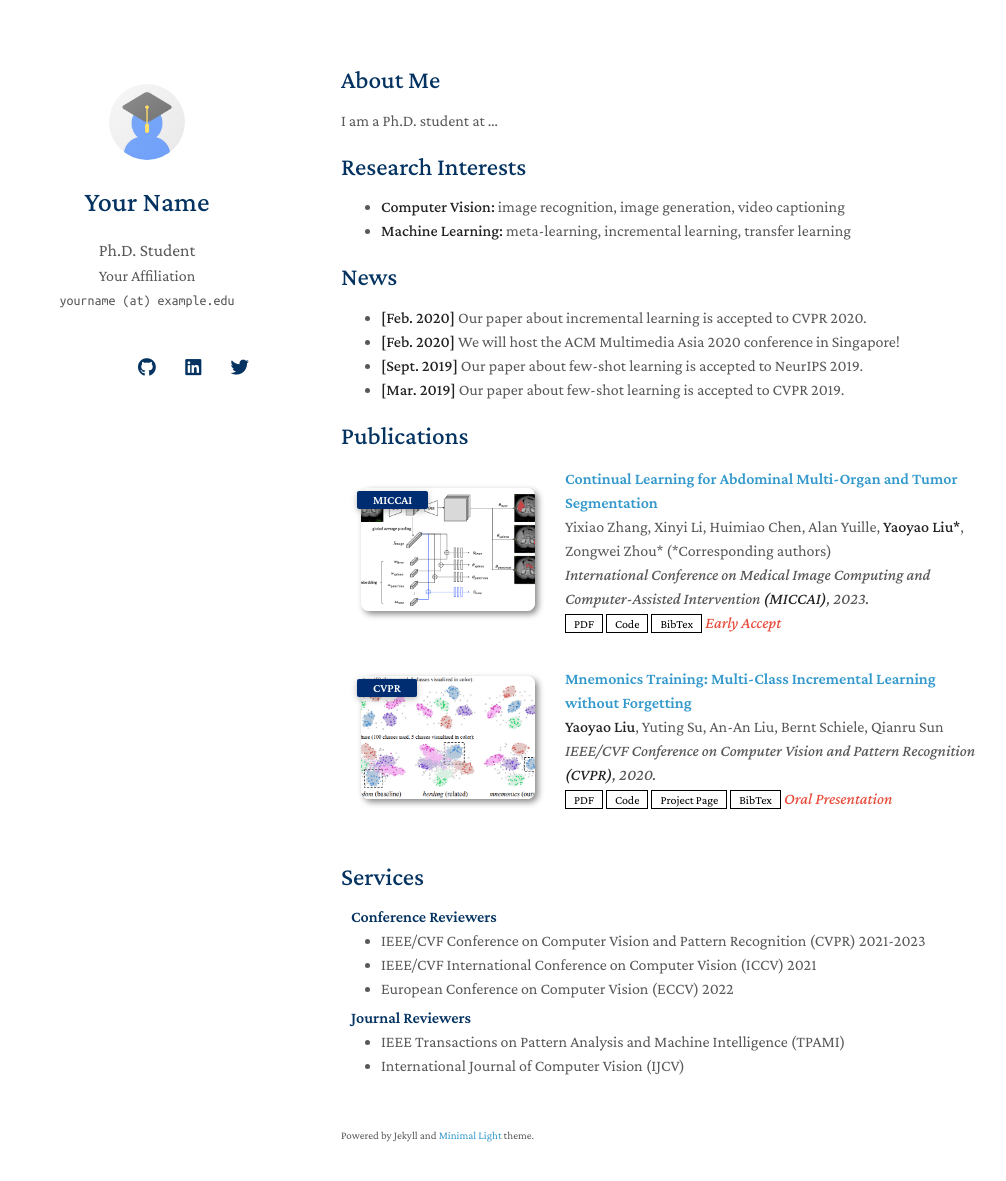
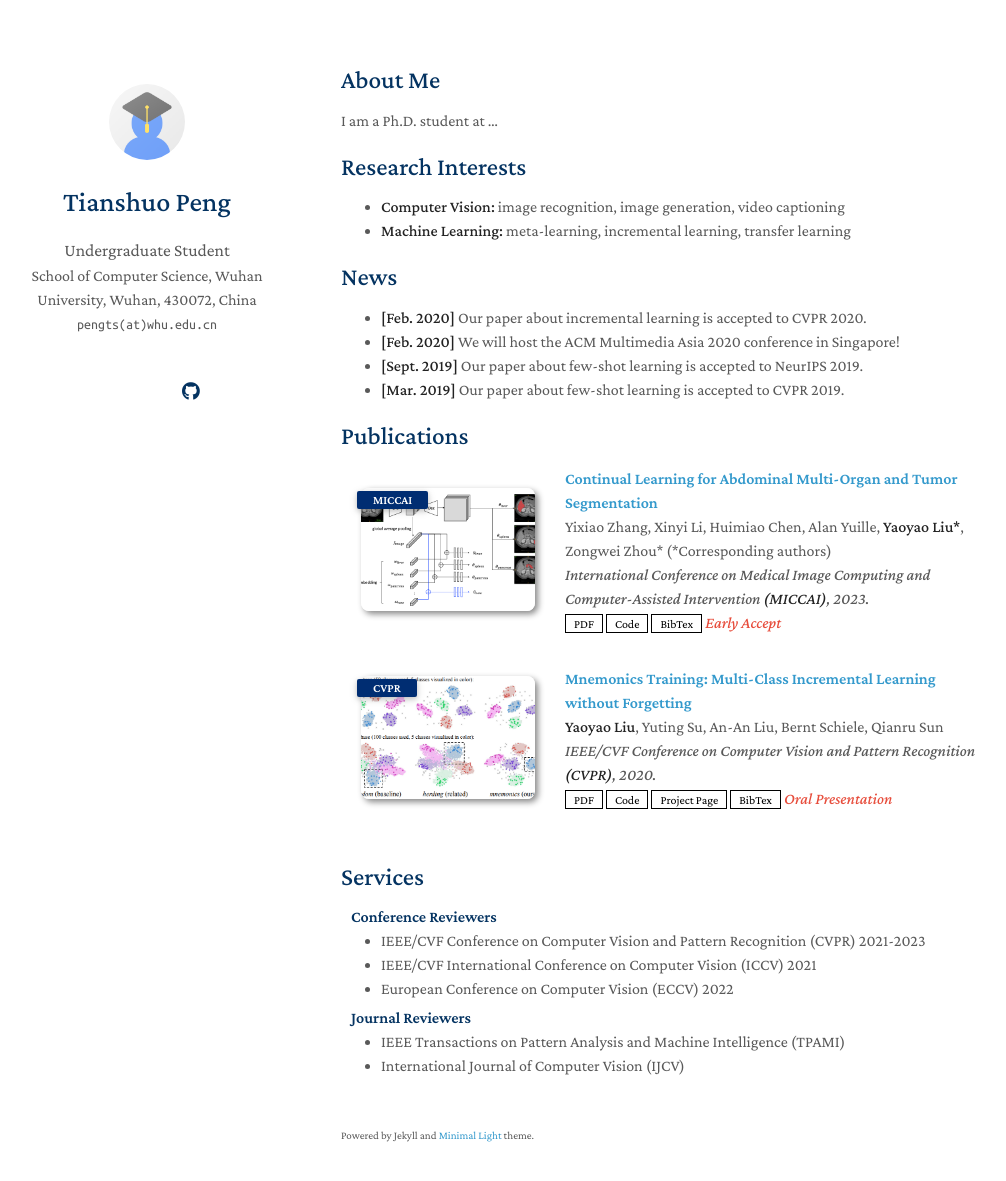
Before and after one commit to pengts/pengts.github.io, a Jekyll site: the page built from index.md, in a window 1280 px wide and 1216 px high. Shown: the top 1181 px of the window, without its empty margins (129-1135 px from the left). Built offline with Jekyll 4.4.1, drawn with Linux system fonts in a browser that asks for light colours; nearby versions of some CDN libraries; a style sheet for code colours, icons or effects is not loaded; our own code applies the rules of GitHub Pages for plain Markdown files.

Commit message:
Update _config.yml

```diff
--- a/_config.yml
+++ b/_config.yml
@@ -1,22 +1,21 @@
 # Basic Information
-title: Your Name
-position: Ph.D. Student
-affiliation: Your Affiliation
-email: yourname (at) example.edu
+title: Tianshuo Peng
+position: Undergraduate Student
+affiliation: School of Computer Science, Wuhan University, Wuhan, 430072, China
+email: pengts(at)whu.edu.cn
 
 # Search Engine Optimization (SEO)
 # The following information is used to improve the website traffic from search engines, e.g., Google.
-keywords: minimal light
-description: The Minimal Light is a simple and elegant jekyll theme for academic personal homepage.
-canonical: https://minimal-light-theme.yliu.me/
+keywords: Tianshuo Peng
+description: Academic Homepage of Tianshuo Peng
+canonical: https://pengts.github.io/
 
 # Links
 # If you don't need one of them, you may delete the corresponding line.
 google_scholar: https://scholar.google.com/
 cv_link: assets/files/curriculum_vitae.pdf
-github_link: https://github.com/
-linkedin: https://www.linkedin.com/
-twitter: https://twitter.com/
+github_link: https://github.com/pengts
+# twitter: https://twitter.com/
 
 # Images (e.g., your profile picture and your website's favicon)
 # "favicon" and "favicon_dark" are used for the light and dark modes, respectively.
@@ -42,7 +41,7 @@ google_analytics: UA-111540567-4
 
 # Use this project as a remote theme for GitHub Pages
 # See the guide here: https://docs.github.com/en/pages/setting-up-a-github-pages-site-with-jekyll/adding-a-theme-to-your-github-pages-site-using-jekyll
-remote_theme: yaoyao-liu/minimal-light
+# remote_theme: yaoyao-liu/minimal-light
 
 # The following files will be removed from the generated website.
 exclude:
```
